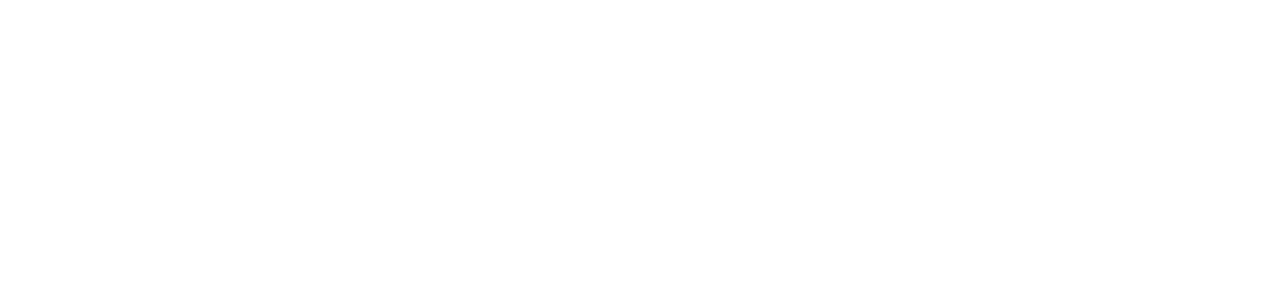
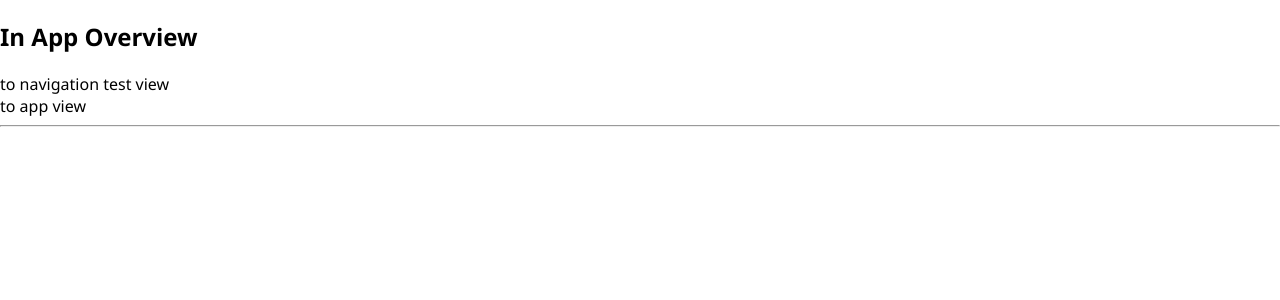
Before and after one commit to Shoam611/Tests-System, a React (Create React App) app in the folder test-sys-client/: page / in a window 1280 px wide. Before the commit this address had no page. Shown: the top 300 px of the page. Built offline with nearby package versions, Linux system fonts and the light colour scheme.

Commit message:
admin view added

```diff
--- /dev/null
+++ b/test-sys-client/src/Naigation/AdminView.js
@@ -0,0 +1,20 @@
+import { Link, Outlet } from "react-router-dom";
+
+const DefaultView = () => {
+    return (
+        <div>
+            <h2>In App Overview</h2>
+            <ul>
+                <li>
+                    <Link index to="/test">to navigation test view</Link>
+                </li>
+                <li>
+                    <Link to="/app">to app view</Link>
+                </li>
+            </ul>
+            <hr />
+            <Outlet />
+        </div>
+    )
+}
+export default DefaultView;
--- a/test-sys-client/src/Naigation/MainNavigator.js
+++ b/test-sys-client/src/Naigation/MainNavigator.js
@@ -1,15 +1,18 @@
-import { Routes, Route } from 'react-router-dom';
+import { Routes, Route, Link } from 'react-router-dom';
 
 import AppNavigator from './AppNavigator';
 import TestNavigator from './TestNavigator';
-
+import AdminView from './AdminView'
 const MainNavigator = () => {
   return (
     <div>
       <Routes>
-          <Route path="/app/*"  element={<AppNavigator  />} />
-          <Route path="/test/*" element={<TestNavigator />} />
+        <Route path="/" element={<AdminView />} />
+        <Route path="/app/*" element={<AppNavigator />} />
+        <Route path="/test/*" element={<TestNavigator />} />
       </Routes>
+      {/* <Link to="/app">to app</Link>
+      <Link>to navigation test</Link> */}
     </div>
 
   )
--- a/test-sys-client/src/views/Tests.js
+++ b/test-sys-client/src/views/Tests.js
@@ -14,6 +14,9 @@
                 <li>
                     <Link to="/test/questions">question view</Link>
                 </li>
+                <li>
+                    <Link to="/">back to admin view</Link>
+                </li>
             </ul>
             <hr />
             <Outlet />
```
